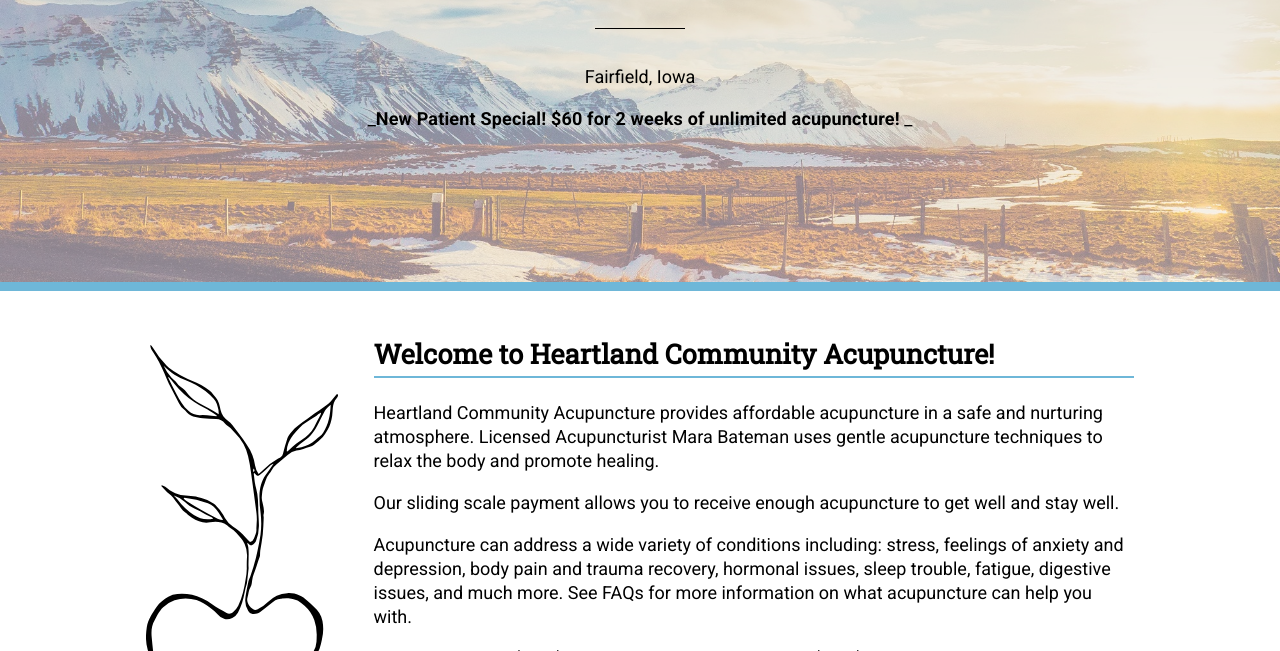
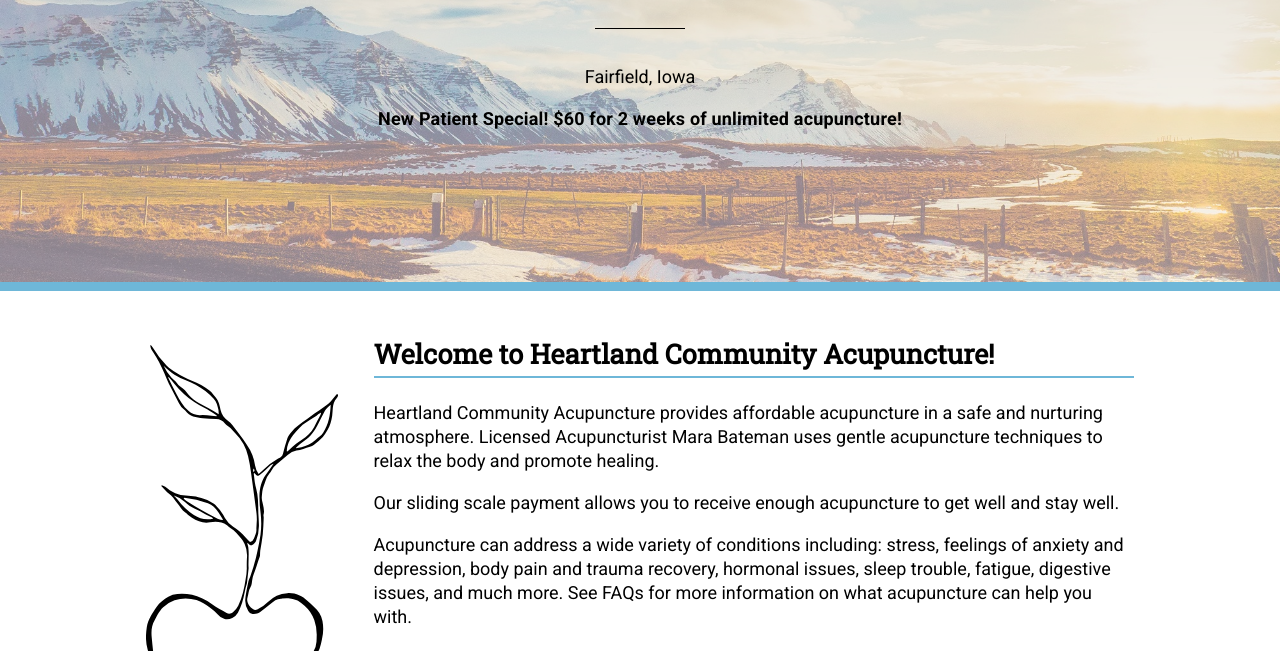
Before and after one commit to alwaysblank/heartlandacu, a Jekyll site: the page built from index.md, in a window 1280 px wide and 900 px high. Shown: the part 249-900 px from the top of the window. Built offline with Jekyll 4.4.1, drawn with Linux system fonts in a browser that asks for light colours; a script that is not in the unit is left out; some of the changed text lies outside the part shown.

Commit message:
Update Pages “index”

```diff
--- a/index.md
+++ b/index.md
@@ -5,7 +5,7 @@
 intro: |-
   Fairfield, Iowa
 
-  _**New Patient Special!  $60 for 2 weeks of unlimited acupuncture!** _
+  **New Patient Special!  $60 for 2 weeks of unlimited acupuncture!**
 ---
 ## Welcome to Heartland Community Acupuncture!
 
@@ -15,4 +15,8 @@
 
 Acupuncture can address a wide variety of conditions including: stress, feelings of anxiety and depression, body pain and trauma recovery, hormonal issues, sleep trouble, fatigue, digestive issues, and much more.  See FAQs for more information on what acupuncture can help you with.
 
-**Your first visit is $25-$45, and all following visits are $15-$35.**
+We also offer one-on-one Shiatsu Massage sessions by appointment during non-community clinic hours.  For more information about Shiatsu see our About page.
+
+**Your first acupuncture visit is $25-$45, and all following visits are $15-$35.**
+
+**Shiatsu sessions are $45-$60 for 45 minutes.**
```
